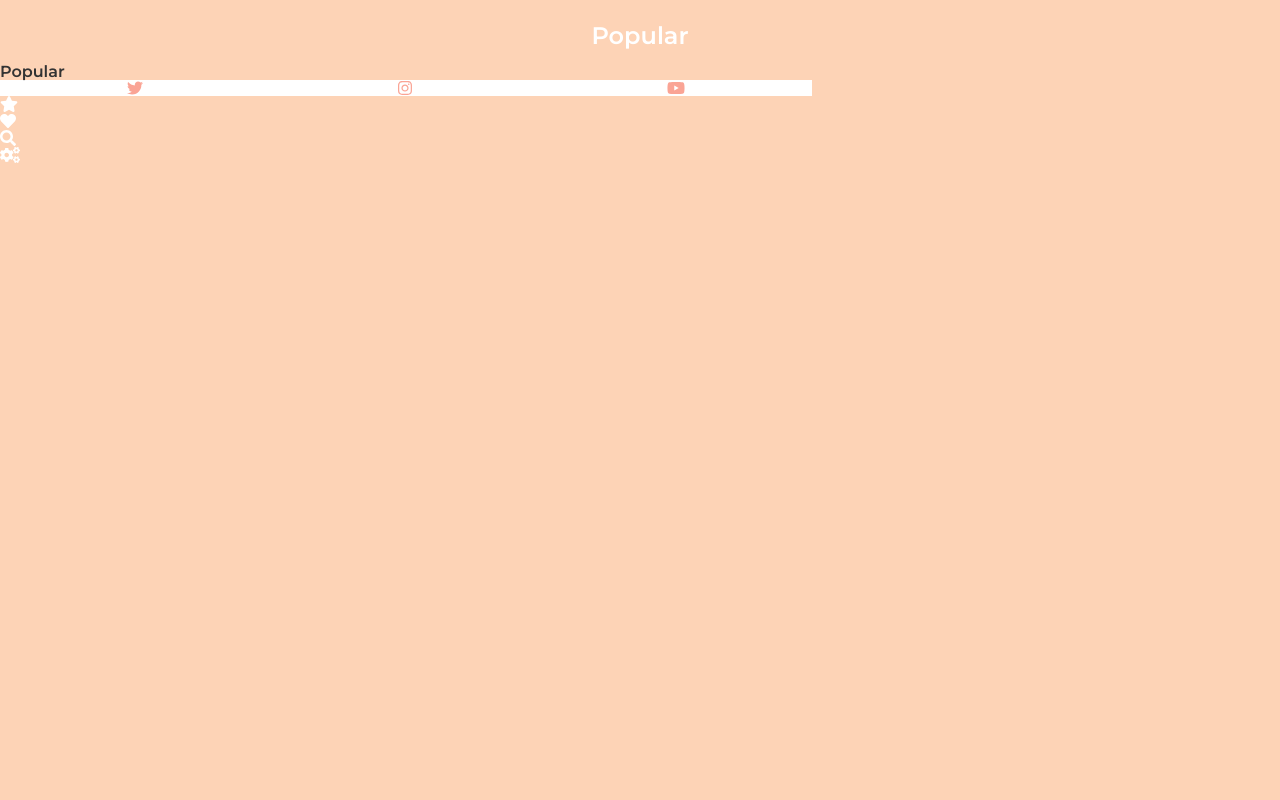
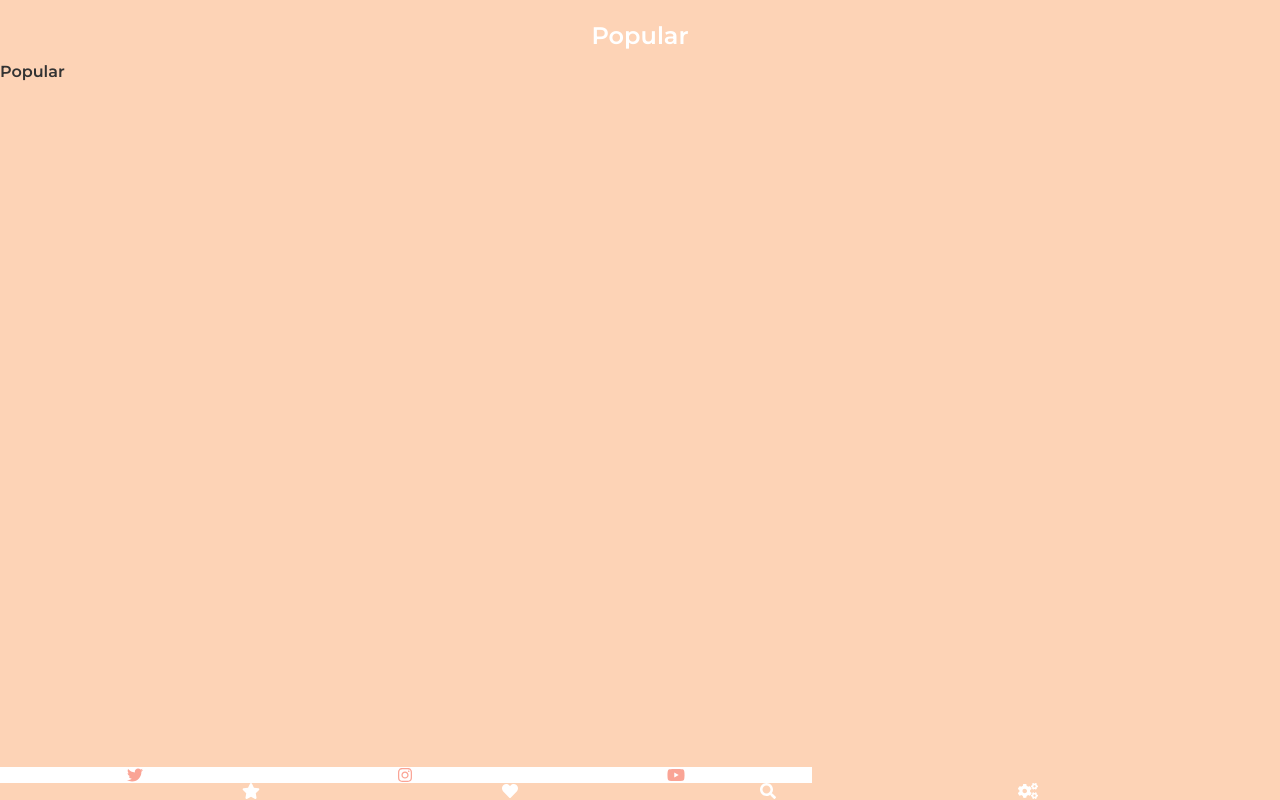
Before and after one commit to pumpumba/Influsion-front-end, a React app: page / in a window 1280 px wide. Built offline with nearby package versions, Linux system fonts and the light colour scheme.

Commit message:
subfooter is flawless

```diff
--- a/src/components/footer/Footer.js
+++ b/src/components/footer/Footer.js
@@ -6,7 +6,7 @@ import SubFooter from './SubFooter'
 
 const Footer = () => {
   return (
-      <div>
+      <div className="footer">
         <FilterFooter/>
         <SubFooter/>
       </div>
--- a/src/components/footer/SubFooter.js
+++ b/src/components/footer/SubFooter.js
@@ -7,7 +7,7 @@ import FooterButton from './FooterButton';
 class SubFooter extends React.Component {
  render() {
   return (
-      <div className="subFooter">
+      <div className="flex-container subFooter">
           <FooterButton link={'/'} icon={'star'}/>
           <FooterButton link={'/feed'} icon={'heart'}/>
           <FooterButton link={'/search'} icon={'search'} />
--- a/src/styles/footer.scss
+++ b/src/styles/footer.scss
@@ -1,3 +1,9 @@
+.footer {
+  position: fixed;
+  bottom: 0;
+  width: 100%;
+}
+
 
 body {
     color: red;
@@ -13,8 +19,12 @@ p {
     font-family: 'Open Sans', sans-serif;
 }
 
+.flex-container {
+  display: flex;
+  justify-content: space-evenly;
+}
+
 .FooterButton{
-  width: 5em;
   a {
     color: white;
   }
```
